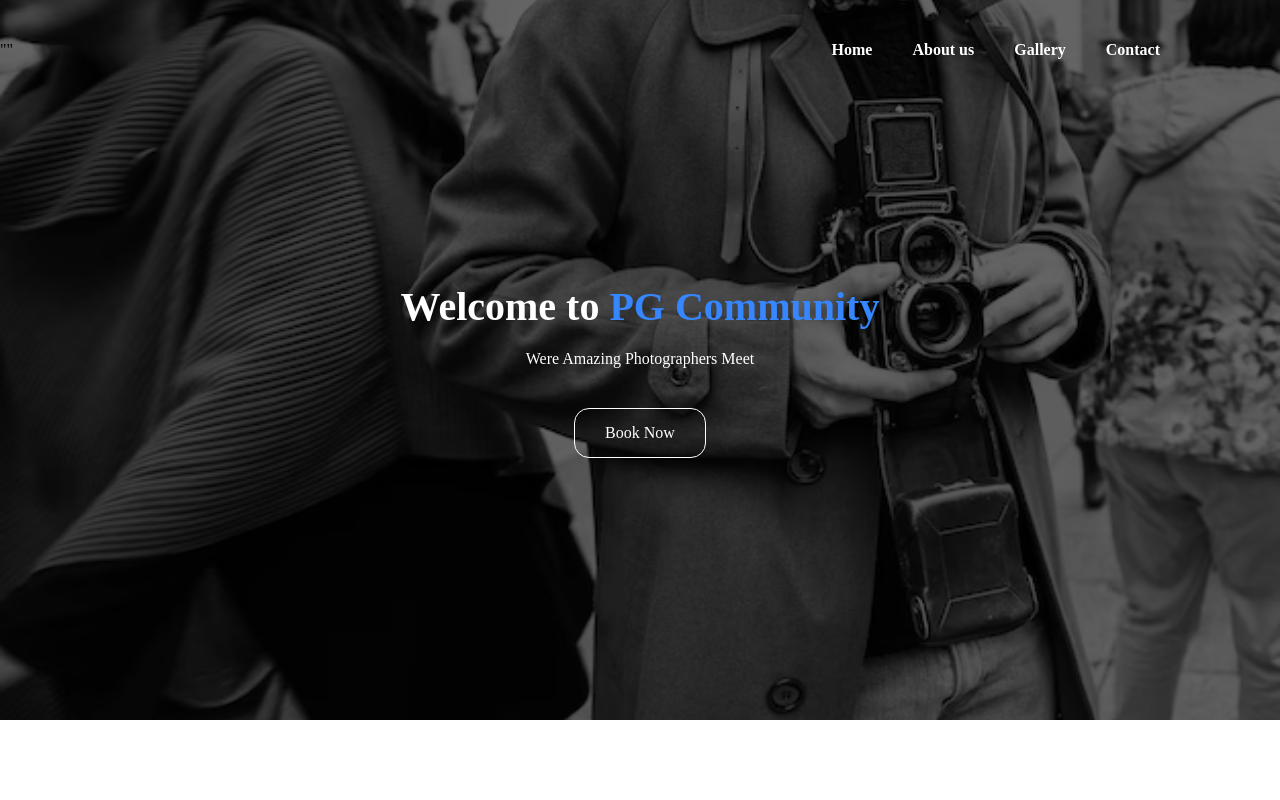
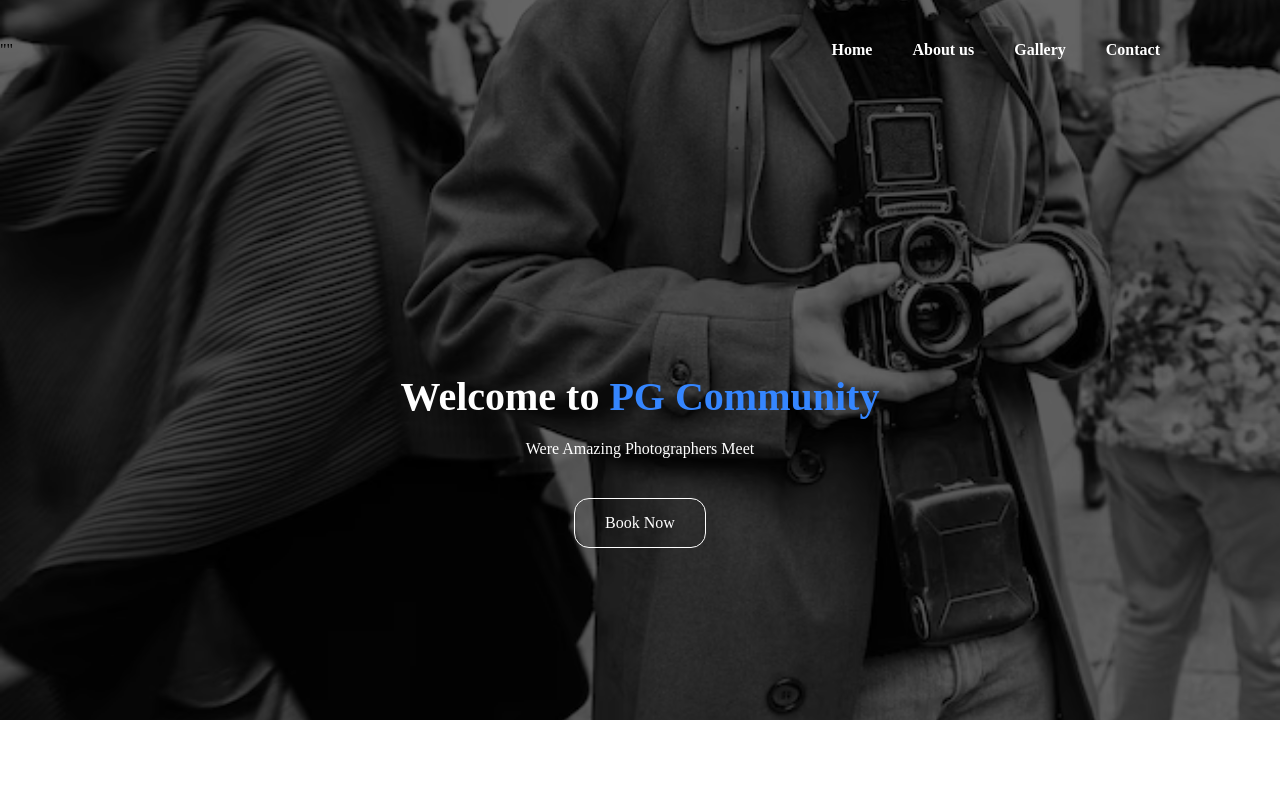
Before and after one commit to iRema670/WebProject, a plain HTML site: page index.html in a window 1280 px wide. Shown: the top 800 px of the page. Drawn offline with nearby package versions, Linux system fonts and the light colour scheme.

Commit message:
Update styleIndex.css

```diff
--- a/css/styleIndex.css
+++ b/css/styleIndex.css
@@ -64,7 +64,7 @@ header .content {
     flex-direction: column;
     align-items: center;
     justify-content: center;
-    height: 75%;
+    height: 100%;
 }
 header::before {
     content: "";
```
